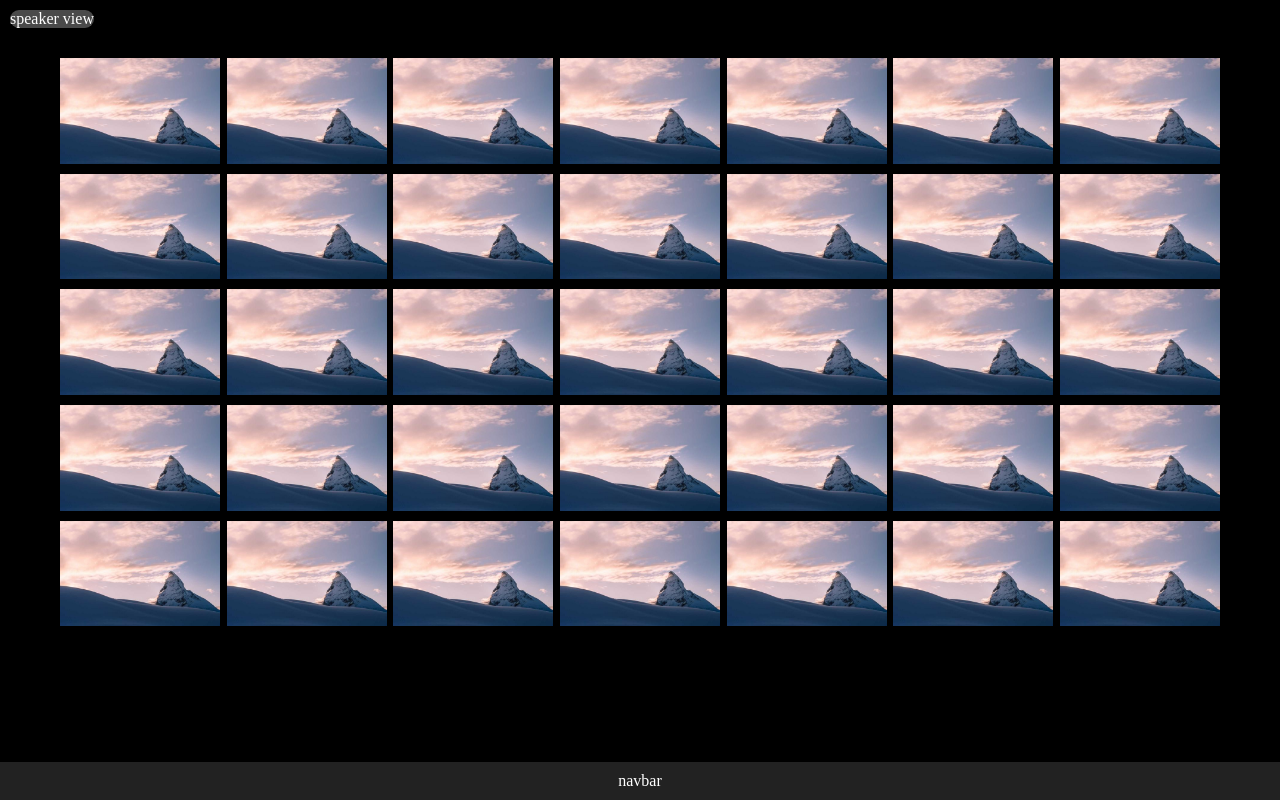
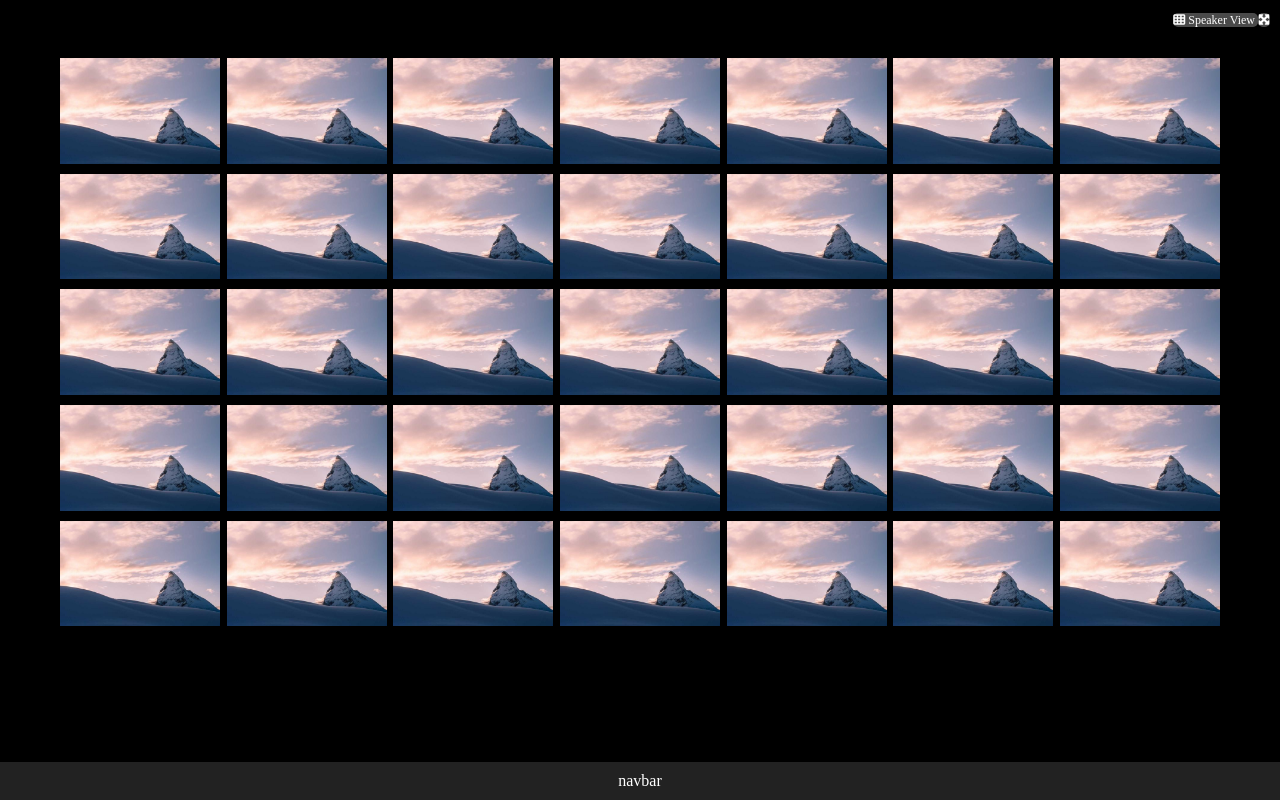
Before and after one commit to giovannimegliola/html-css-zoom, a plain HTML site: page index.html in a window 1280 px wide. Drawn offline with Linux system fonts and the light colour scheme.

Commit message:
modified header

```diff
--- a/css/style.css
+++ b/css/style.css
@@ -45,9 +45,11 @@ header {
 
 .button{
     background-color: var(--first-color);
-    border-radius: 10px;
+    border-radius: 5px;
     color: white;
     width: fit-content;
+    display: inline;
+    font-size: 12px;
 }
 
 nav {
--- a/index.html
+++ b/index.html
@@ -4,11 +4,18 @@
     <meta charset="UTF-8">
     <meta name="viewport" content="width=device-width, initial-scale=1.0">
     <link rel="stylesheet" href="css/style.css">
+    <link rel="stylesheet" href="https://cdnjs.cloudflare.com/ajax/libs/font-awesome/6.4.2/css/all.min.css">
     <title>Zoom</title>
 </head>
 <body>
     <header>
-        <div class="button">speaker view</div>
+        <div class="button">
+            <i class="fa-solid fa-table-cells"></i>
+            Speaker View
+        </div>
+        <div class="button">
+            <i class="fa-solid fa-maximize"></i>
+        </div>
     </header>
     <main>
         <div class="container">
```
